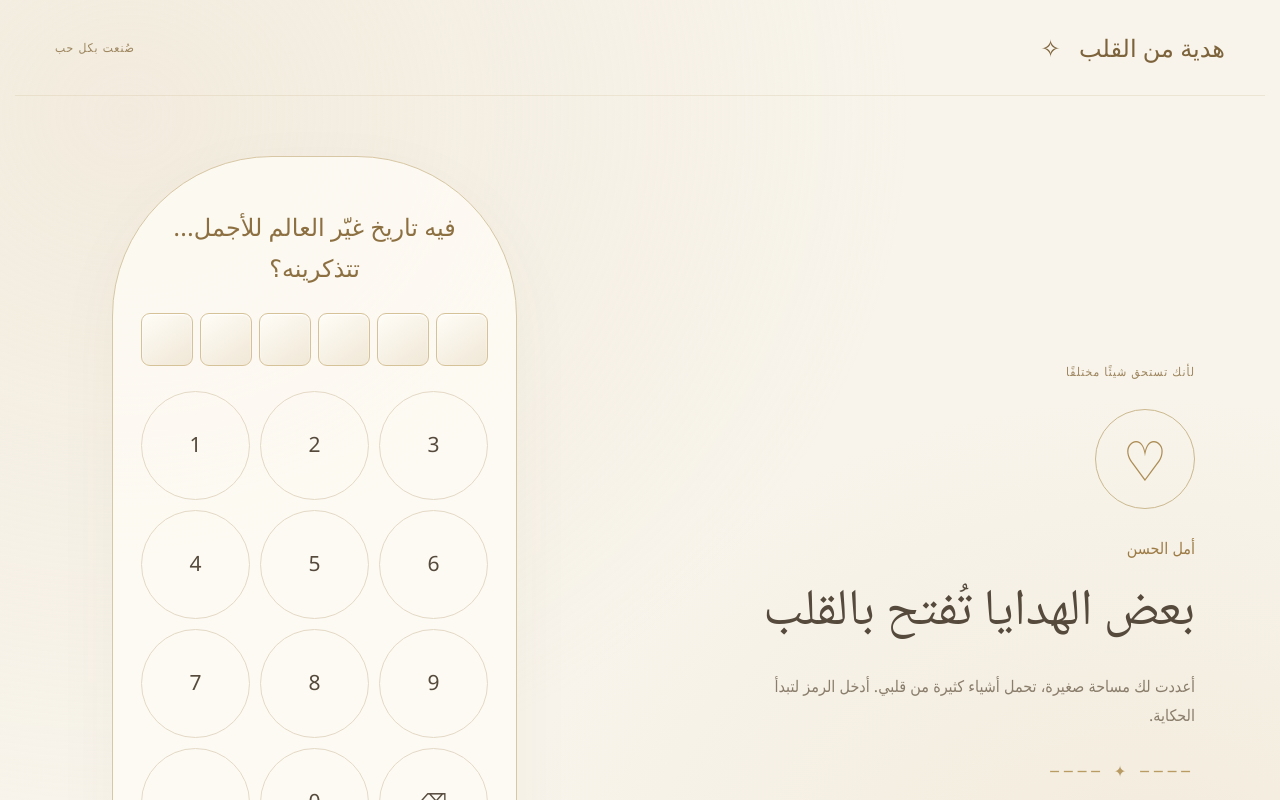
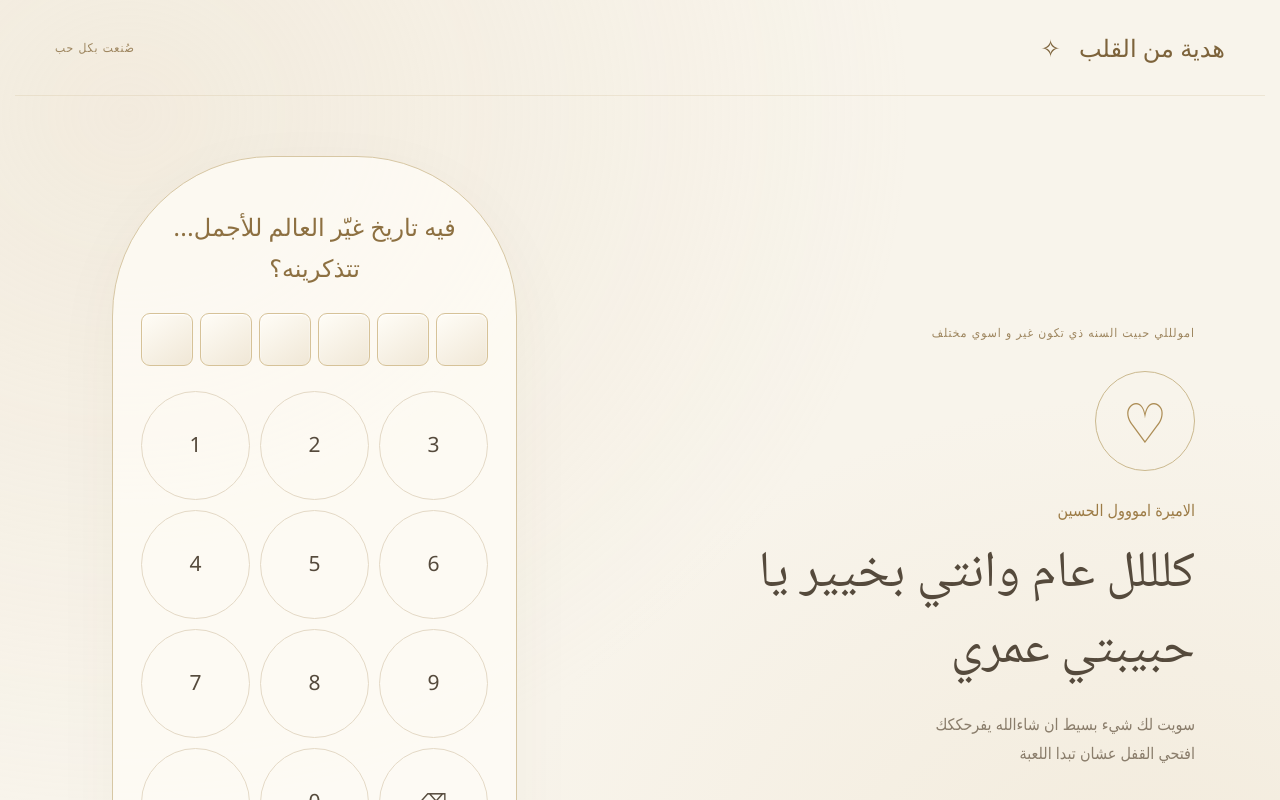
Before and after one commit to famalh/golden-gift, a React (Vite) app: page / in a window 1280 px wide. Shown: the top 800 px of the page. Built offline with nearby package versions, Linux system fonts and the light colour scheme.

Commit message:
Personalize welcome with birthday message

```diff
--- a/src/main.jsx
+++ b/src/main.jsx
@@ -53,7 +53,7 @@ function App() {
   return <div className="app"><header><a className="brand" href="#" onClick={e => {e.preventDefault(); if(unlocked) navigate('gifts');}}>هدية من القلب <span>✧</span></a><span className="header-note">صُنعت بكل حب</span></header>
     <main ref={heading} tabIndex="-1" className={`page ${page === 'welcome' ? 'welcome' : ''}`}>
       {page !== 'welcome' && page !== 'gifts' && <button className="back" onClick={() => navigate('gifts')}>→ العودة إلى الهدايا</button>}
-      {page === 'welcome' ? <><section className="intro"><span className="eyebrow">لأنك تستحق شيئًا مختلفًا</span><div className="seal" aria-hidden="true">♡</div><p className="recipient">{s.recipientName}</p><h1>{s.receptionTitle}</h1><p>{s.welcomeText}</p><div className="ornament">──── ✦ ────</div></section><Keypad onUnlock={unlock}/></> :
+      {page === 'welcome' ? <><section className="intro"><span className="eyebrow">{s.receptionEyebrow}</span><div className="seal" aria-hidden="true">♡</div><p className="recipient">{s.recipientName}</p><h1>{s.receptionTitle}</h1><p style={{whiteSpace:'pre-line'}}>{s.welcomeText}</p><div className="ornament">──── ✦ ────</div></section><Keypad onUnlock={unlock}/></> :
       page === 'gifts' ? <section className="selection"><span className="eyebrow">ثلاث هدايا، وحكاية واحدة</span><h1>أشياء صغيرة… لك وحدك</h1><p>افتح ما يشبه قلبك، واترك الباقي يفاجئك</p><div className="gift-grid">{Object.entries(s.giftCards).map(([key, card], index) => <button key={key} className="gift-card" style={{'--delay':`${index*100}ms`}} onClick={() => navigate(key)}><span className="gift-number">0{index+1}</span><GiftBox variant={key}/><h2>{card.title}</h2><p>{card.description}</p><span className="card-action">اكتشف الهدية ←</span></button>)}</div></section> :
       page === 'letter' ? <article className="letter"><span className="eyebrow">من القلب إلى القلب</span><h1>{s.letterTitle}</h1><div className="ornament">✦</div><p className="letter-body">{s.letterContent}</p><p className="signature">{s.closingPhrase}<br/>{s.senderName}</p></article> :
       <section className="detail">{page === 'music' ? <Music/> : <ExternalGift/>}</section>}
--- a/src/settings.js
+++ b/src/settings.js
@@ -1,13 +1,14 @@
 // عدّل بيانات هديتك هنا فقط. لا تضع معلومات حساسة؛ هذه القيم تصل إلى المتصفح.
 export const settings = {
-  recipientName: 'أمل الحسن',
+  recipientName: 'الاميرة امووول الحسين',
+  receptionEyebrow: 'امولللي حبيت السنه ذي تكون غير و اسوي مختلف',
   senderName: 'من يحبك',
   secretCode: '071102', // تاريخ الميلاد بصيغة DDMMYY؛ أبقه نصًا لحفظ الصفر الأول.
   entryPrompt: 'فيه تاريخ غيّر العالم للأجمل… تتذكرينه؟',
   entrySuccess: '7 نوفمبر… اليوم اللي بدأت فيه حكاية أمل الجميلة',
   entryError: 'مو هذا التاريخ يا جميلة، حاولي مرة ثانية ♡',
-  receptionTitle: 'بعض الهدايا تُفتح بالقلب',
-  welcomeText: 'أعددت لك مساحة صغيرة، تحمل أشياء كثيرة من قلبي. أدخل الرمز لتبدأ الحكاية.',
+  receptionTitle: 'كلللل عام وانتي بخيير يا حبيبتي عمري',
+  welcomeText: 'سويت لك شيء بسيط ان شاءالله يفرحككك\nافتحي القفل عشان تبدا اللعبة',
   letterTitle: 'كلمات لك وحدك',
   letterContent: 'هناك أشخاص يجعلون الأيام ألطف بمجرد وجودهم.\n\nهذه هدية بسيطة، لأقول إن وجودك يعني لي الكثير، وإن التفاصيل الجميلة تستحق أن نحتفظ بها.\n\nأتمنى أن ترسم هذه اللحظات ابتسامة على وجهك.',
   closingPhrase: 'بكل الود، دائمًا',
```
